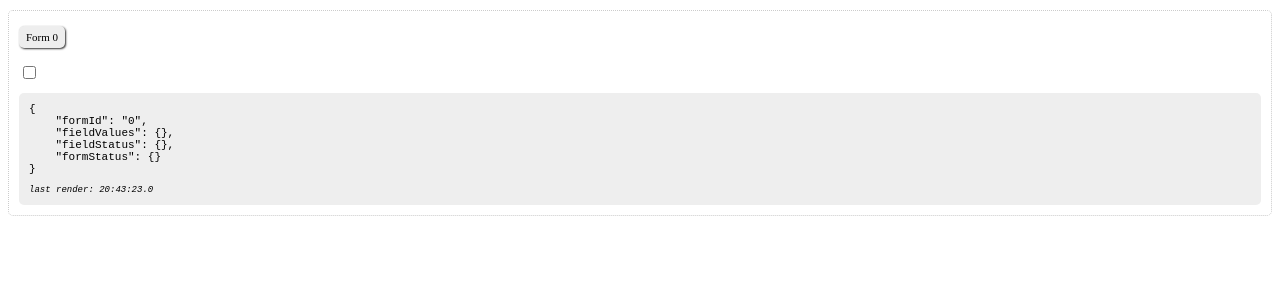
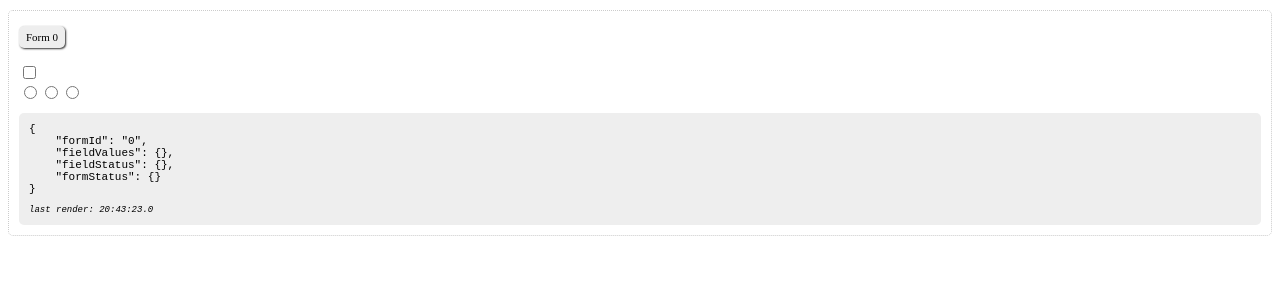
Before and after one commit to luisgustavolf/react-satisfying-forms, a React (Create React App) app in the folder dev/: page / in a window 1280 px wide. Shown: the top 300 px of the page. Built offline with nearby package versions, Linux system fonts and the light colour scheme.

Commit message:
checkable suport

```diff
--- a/dev/src/App.tsx
+++ b/dev/src/App.tsx
@@ -1,10 +1,11 @@
 import React, { Component } from 'react';
 import { PassTroughtEvents } from './samples/passtroughEvents';
+import { CheckableFields } from './samples/checkableFields';
 
 class App extends Component {
   render() {
     return (
-        <PassTroughtEvents />
+        <CheckableFields />
     );
   }
 }
--- a/dev/src/react-satisfying-forms/contextedField.tsx
+++ b/dev/src/react-satisfying-forms/contextedField.tsx
@@ -17,7 +17,8 @@ export interface ContextedFieldProps {
     fInnerFieldRef?: (ref: React.RefObject<any>) => void
     fName: string
 
-    fIsCheckable?:boolean
+    fCheckable?:boolean
+    fCheckedValue?: any
 
     fRequired?: boolean
     fExtraValidators?: FieldValidator[]
@@ -151,10 +152,12 @@ export abstract class ContextedField extends React.Component<ContextedFieldProps
     async onChange(evt: any) {
         let value;
 
-        if (this.props.fIsCheckable)
-            value = evt && evt.target && evt.target.checked
-        else
+        if (this.props.fCheckable) {
+            const isChecked = evt && evt.target && evt.target.checked
+            value = isChecked ? this.props.fCheckedValue : undefined
+        } else {
             value = evt && evt.target ? evt.target.value : evt
+        }
 
         this.setFieldValue(value, () => {
             if (this.props.fOnChange)
@@ -235,8 +238,8 @@ export abstract class ContextedField extends React.Component<ContextedFieldProps
             onFocus: this.onFocus,
         }
 
-        if (this.props.fIsCheckable)
-            fieldBidings = { ...fieldBidings, checked: this.state.value }
+        if (this.props.fCheckable && this.state.value !== undefined)
+            fieldBidings = { ...fieldBidings, checked: this.state.value == this.props.fCheckedValue}
 
         return <FieldInspector field={this} inspect={!!this.props.fInspect}>
                 {this.props.children && this.props.children(fieldBidings, fieldStatusWithErrorHint)}
--- a/dev/src/rsf-default-fields/checkboxField.tsx
+++ b/dev/src/rsf-default-fields/checkboxField.tsx
@@ -2,7 +2,7 @@ import * as React from 'react'
 import { Field, PureFieldProps, fProps, notFProps } from '../react-satisfying-forms/field';
 
 export const CheckboxField = (props: PureFieldProps & React.InputHTMLAttributes<HTMLInputElement>) =>
-        <Field {...fProps(props)} fUseDebounce={false} fIsCheckable>
+        <Field {...fProps(props)} fUseDebounce={false} fCheckable>
             {(fieldBindings, fieldStatus) =>
                 <input
                     {...notFProps(props, fieldBindings)}
--- a/dev/src/rsf-default-fields/radioButton.tsx
+++ b/dev/src/rsf-default-fields/radioButton.tsx
@@ -2,7 +2,7 @@ import * as React from 'react'
 import { Field, PureFieldProps, fProps, notFProps } from '../react-satisfying-forms/field';
 
 export const RadioButtonField = (props: PureFieldProps & React.InputHTMLAttributes<HTMLInputElement>) =>
-        <Field {...fProps(props)} fUseDebounce={false} fIsCheckable>
+        <Field {...fProps(props)} fUseDebounce={false} fCheckable>
             {(fieldData) =>
                     <input
                         {...notFProps(props, fieldData)}
--- /dev/null
+++ b/dev/src/samples/checkableFields.tsx
@@ -0,0 +1,31 @@
+import * as React from 'react'
+import { Form, Field } from '../react-satisfying-forms';
+import { delayedBobValidator } from '../react-satisfying-forms/validations/exampleValidators';
+
+export function CheckableFields() {
+    return <>
+    <Form inspect>
+        {(submit, state) =>
+            <React.Fragment>
+                <div>
+                    <Field fName={'checkbox'} fCheckable fCheckedValue={'checkbox'}>
+                        {(props) => <input type={'checkbox'} {...props} />}
+                    </Field>
+                </div>
+                <div>
+                    <Field fName={'radio'} fCheckable fCheckedValue={'radio1'}>
+                        {(props) => <input type={'radio'} {...props} />}
+                    </Field>
+                    <Field fName={'radio'} fCheckable fCheckedValue={'radio2'}>
+                        {(props) => <input type={'radio'} {...props} />}
+                    </Field>
+                    <Field fName={'radio'} fCheckable fCheckedValue={'radio3'}>
+                        {(props) => <input type={'radio'} {...props} />}
+                    </Field>
+                </div>
+            </React.Fragment>
+        }
+    </Form>
+    </>
+
+}
--- a/dev/src/satisfyingFormExample.1.tsx
+++ b/dev/src/samples/satisfyingFormExample.1.tsx
@@ -1,7 +1,7 @@
 import * as React from 'react'
-import { Form } from './react-satisfying-forms/form';
-import { FieldGroup } from './react-satisfying-forms/fieldGroup';
-import { Field } from './react-satisfying-forms/field';
+import { Form } from '../react-satisfying-forms/form';
+import { FieldGroup } from '../react-satisfying-forms/fieldGroup';
+import { Field } from '../react-satisfying-forms/field';
 
 interface DtoPerson {
     name: string
```
Also changed, not shown: dev/src/samples/satisfyingFormExample.2.tsx (renamed from dev/src/satisfyingFormExample.2.tsx, +10 -10 lines), dev/src/samples/satisfyingFormExample.tsx (renamed from dev/src/satisfyingFormExample.tsx, +9 -9 lines), 1 other file (tests, documents, lock files or other folders).
